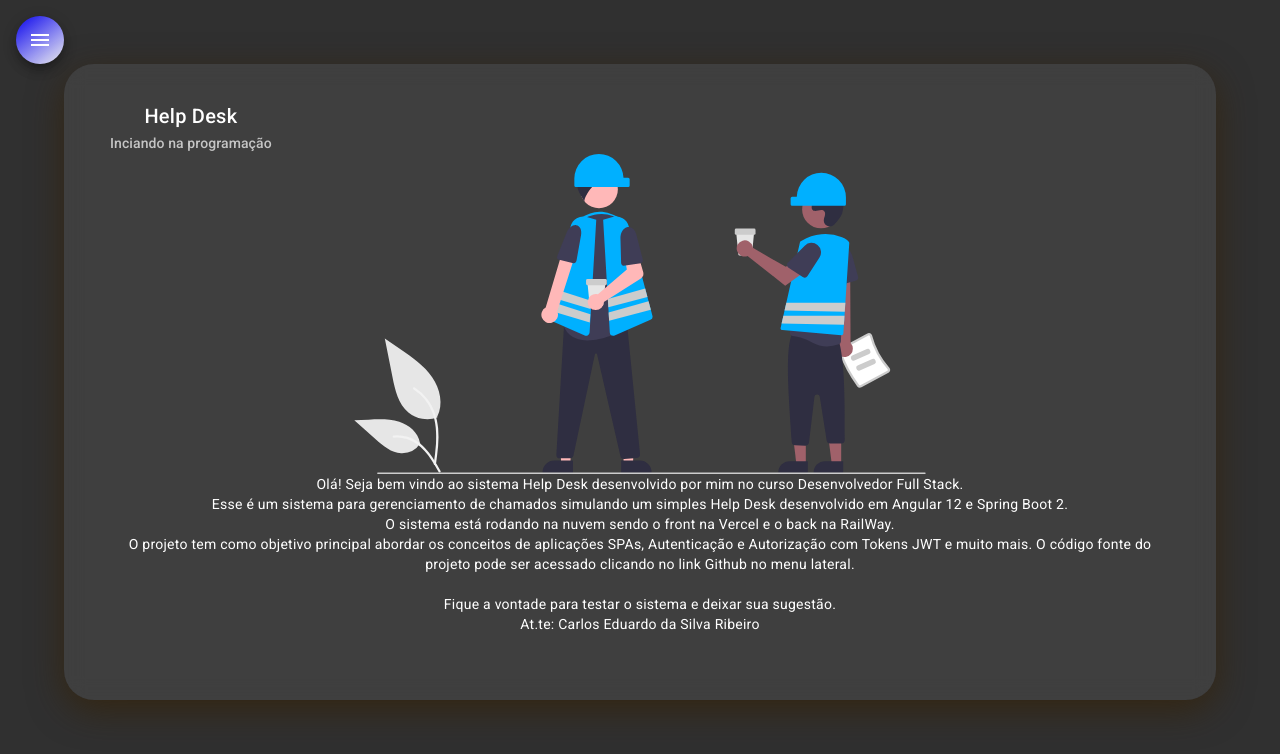
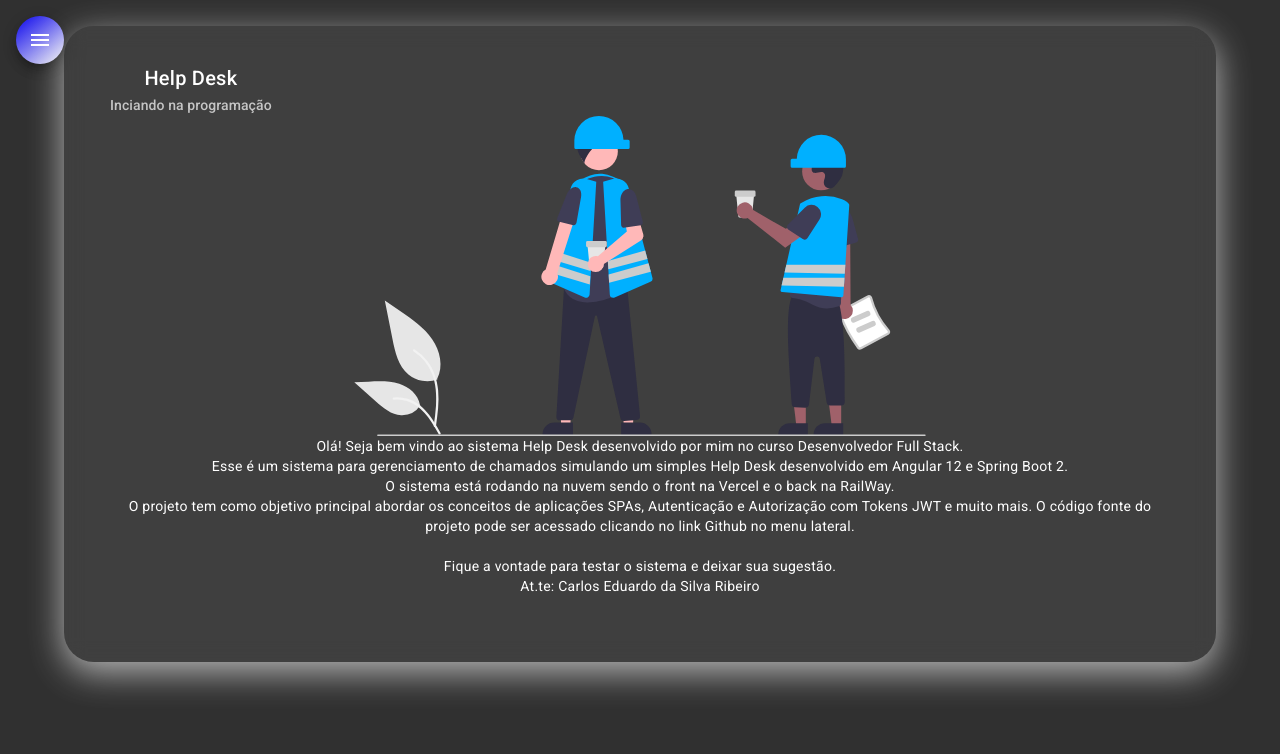
Before and after one commit to KaduSR/helpdesk-front, an Angular app: page /home in a window 1280 px wide. Shown: the top 754 px of the page. Built offline with nearby package versions, Linux system fonts and the light colour scheme.

Commit message:
Alteração na shadow color e margin-top

```diff
--- a/src/app/components/home/home.component.css
+++ b/src/app/components/home/home.component.css
@@ -2,16 +2,17 @@
     width: 90%;
     margin: auto;
     color: white;
-    background: #fefefe13;
+    background: #ffffff13;
     backdrop-filter:  blur(10px);
     border-radius: 30px;
-    box-shadow: 0 10px 35px 0 #362100a6;
+    box-shadow: 0 10px 35px 0 #ffffffa6;
     overflow: hidden;
     padding: 20px 30px 50px 30px;
     position: relative;
     text-align: center;
     justify-content: center;
     z-index: 1;
+    margin-top: -3%;
 }
 
 img {
```
